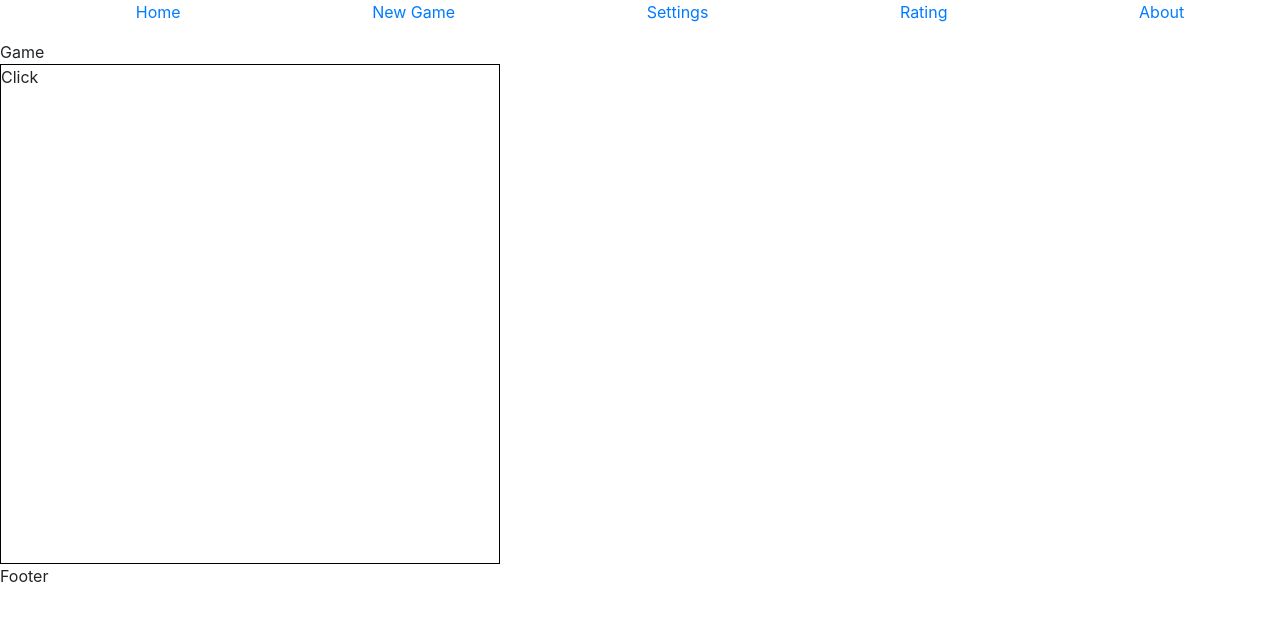
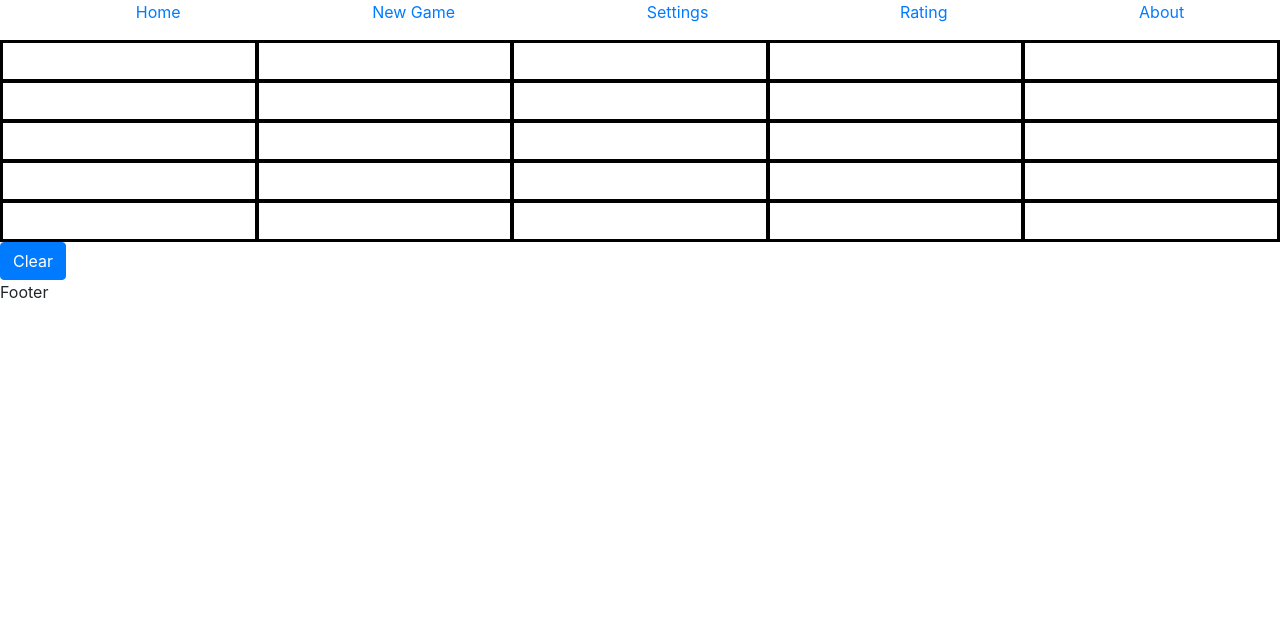
Before and after one commit to gentaliana/rsclone, a React app: page /game in a window 1280 px wide. Shown: the top 620 px of the page. Built offline with nearby package versions, Linux system fonts and the light colour scheme.

Commit message:
RC-49 feat(all): add active cell hightlighting

```diff
--- a/package.json
+++ b/package.json
@@ -49,6 +49,7 @@
     "jest-circus": "26.6.0",
     "jest-resolve": "26.6.0",
     "jest-watch-typeahead": "0.6.1",
+    "lodash": "^4.17.20",
     "mini-css-extract-plugin": "0.11.3",
     "node-sass": "^4.14.1",
     "optimize-css-assets-webpack-plugin": "5.0.4",
@@ -106,6 +107,7 @@
     ]
   },
   "devDependencies": {
+    "@types/lodash": "^4.14.167",
     "@types/react-redux": "^7.1.14",
     "@types/react-router-dom": "^5.1.6",
     "@typescript-eslint/eslint-plugin": "^4.11.1",
--- /dev/null
+++ b/src/components/field/cell.tsx
@@ -0,0 +1,23 @@
+import React from 'react';
+import './field.scss';
+
+type CellProps = {
+  isActiveCell: boolean;
+  letter: string;
+  currentLetter: string;
+  setSelectedCell: () => void;
+};
+
+export const Cell = ({ isActiveCell, letter, currentLetter, setSelectedCell }: CellProps): JSX.Element => {
+  const displayLetter = () => {
+    if (letter) {
+      return letter;
+    }
+    return currentLetter && isActiveCell ? currentLetter : '';
+  };
+  return (
+    <div className={isActiveCell ? 'cell active' : 'cell'} onClick={setSelectedCell} role="button" tabIndex={0}>
+      {displayLetter()}
+    </div>
+  );
+};
--- a/src/components/field/field.scss
+++ b/src/components/field/field.scss
@@ -1,5 +1,18 @@
 .game-field {
-  width: 500px;
-  height: 500px;
   border: solid 1px black;
 }
+
+.cell {
+  width: 100%;
+  height: 40px;
+  text-align: center;
+  border: 2px solid black;
+}
+
+.active {
+  background-color: lightblue;
+}
+
+.cellRow {
+  display: flex;
+}
--- a/src/components/field/field.tsx
+++ b/src/components/field/field.tsx
@@ -1,24 +1,60 @@
-import * as React from 'react';
+import React, { useState } from 'react';
 import './field.scss';
+import chunk from 'lodash/chunk';
+import { ICell } from '@types';
+import { Cell } from '@components';
 
 type FieldProps = {
   currentLetter: string;
-  handleIsKeyboardHidden: () => void;
+  handleIsKeyboardHidden: (event: React.MouseEvent) => void;
+  selectedCell: string;
+  setSelectedCell: (letter: string) => void;
 };
 
-export const Field = ({ currentLetter, handleIsKeyboardHidden }: FieldProps): JSX.Element => (
-  <div
-    className="game-field"
-    role="button"
-    tabIndex={0}
-    onClick={handleIsKeyboardHidden}
-    onKeyDown={(event) => {
-      if (event.key === '32') {
-        handleIsKeyboardHidden();
-      }
-    }}
-  >
-    {currentLetter}
-    <div>Click</div>
-  </div>
-);
+export const Field = ({
+  currentLetter,
+  handleIsKeyboardHidden,
+  selectedCell,
+  setSelectedCell,
+}: FieldProps): JSX.Element => {
+  const fieldSize = 5;
+  const [cells] = useState(new Array(fieldSize * fieldSize).fill({ currLetter: null }));
+
+  //   const styles = { width: '40px', height: '40px', float: 'left', textAlign: 'center' };
+
+  return (
+    <div className="game-field" role="button" tabIndex={0} onClick={handleIsKeyboardHidden}>
+      {chunk(cells, fieldSize).map((item: Array<ICell>, rowIndex: number) => (
+        /* eslint-disable  react/no-array-index-key */
+        <div key={`cellRow${rowIndex}`} className="cellRow">
+          {item.map((cell: ICell, index: number) => (
+            <Cell
+              isActiveCell={`${rowIndex}${index}` === selectedCell}
+              currentLetter={currentLetter}
+              setSelectedCell={() => {
+                if (!currentLetter) setSelectedCell(`${rowIndex}${index}`);
+              }}
+              letter={cell.currLetter}
+            />
+          ))}
+        </div>
+      ))}
+    </div>
+  );
+};
+
+// <div
+//   className="game-field"
+//   role="button"
+//   tabIndex={0}
+//   onClick={handleIsKeyboardHidden}
+//   onKeyDown={(event) => {
+//     if (event.key === '32') {
+//       handleIsKeyboardHidden();
+//     }
+//   }}
+// >
+//   {currentLetter}
+//   <div>Click</div>
+// </div>
+// );
--- a/src/components/field/index.tsx
+++ b/src/components/field/index.tsx
@@ -1 +1,2 @@
 export { Field } from './field';
+export { Cell } from './cell';
--- a/src/components/keyboard/keyboard.tsx
+++ b/src/components/keyboard/keyboard.tsx
@@ -7,7 +7,7 @@ import Button from 'react-bootstrap/Button';
 
 type KeyboardProps = {
   setCurrentLetter: (letter: string) => void;
-  handleIsKeyboardHidden: () => void;
+  handleIsKeyboardHidden: (event: React.MouseEvent) => void;
   isKeyboardHidden: boolean;
 };
 
--- a/src/pages/game/game.tsx
+++ b/src/pages/game/game.tsx
@@ -1,30 +1,45 @@
 import React, { useState } from 'react';
 import './game.scss';
 import { Keyboard, Field } from '@components';
+import Button from 'react-bootstrap/Button';
 
 export const Game = (): JSX.Element => {
   const [currentLetter, setCurrentLetter] = useState('');
   const [isKeyboardHidden, setIsKeyboardHidden] = useState(true);
+  const [selectedCell, setSelectedCell] = useState('');
 
   const handleCurrentLetter = (letter: string) => {
     setIsKeyboardHidden(true);
     setCurrentLetter(letter);
   };
 
-  const handleIsKeyboardHidden = () => {
-    setIsKeyboardHidden(!isKeyboardHidden);
+  const handleIsKeyboardHidden = (event: React.MouseEvent) => {
+    if ((event.target as HTMLTextAreaElement).classList.contains('cell') && !currentLetter) {
+      setIsKeyboardHidden(false);
+    } else {
+      setIsKeyboardHidden(true);
+    }
+  };
+
+  const handleClearButton = () => {
+    setCurrentLetter('');
+    setSelectedCell('');
   };
 
   return (
     <div>
-      Game
-      {' '}
       <Keyboard
         setCurrentLetter={handleCurrentLetter}
         isKeyboardHidden={isKeyboardHidden}
         handleIsKeyboardHidden={handleIsKeyboardHidden}
       />
-      <Field currentLetter={currentLetter} handleIsKeyboardHidden={handleIsKeyboardHidden} />
+      <Field
+        currentLetter={currentLetter}
+        handleIsKeyboardHidden={handleIsKeyboardHidden}
+        selectedCell={selectedCell}
+        setSelectedCell={setSelectedCell}
+      />
+      <Button onClick={handleClearButton}> Clear </Button>
     </div>
   );
 };
--- a/src/types/keyboardLang.ts
+++ b/src/types/gameTypes.ts
@@ -1,3 +1,6 @@
 export interface IKeyboardLang {
   name: string;
 }
+export interface ICell {
+  currLetter: string;
+}
--- a/src/types/index.ts
+++ b/src/types/index.ts
@@ -1,3 +1,3 @@
 export * from './interfaces';
 export * from './actionTypes';
-export * from './keyboardLang';
+export * from './gameTypes';
```
Also changed, not shown: .eslintrc.js, 1 other file (tests, documents, lock files or other folders).
